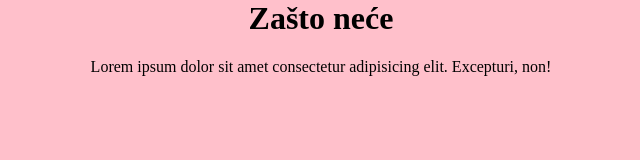
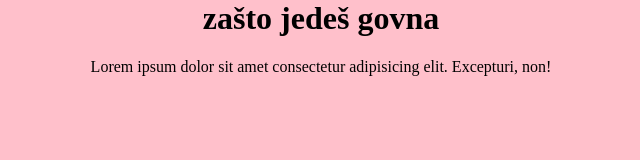
Before and after one commit to LukaLuxx/proba666, a plain HTML site: page index.html in a window 1280 px wide. Shown: the whole page, without its empty margins (319-959 px from the left). Drawn offline with Linux system fonts and the light colour scheme.

Commit message:
Update index.html

```diff
--- a/index.html
+++ b/index.html
@@ -7,7 +7,7 @@
     <link rel="stylesheet" href="styles.css">
 </head>
 <body>
-    <h1>Zašto neće</h1>
+    <h1>zašto jedeš govna</h1>
     <p>Lorem ipsum dolor sit amet consectetur adipisicing elit. Excepturi, non!</p>
 </body>
 </html>
```
